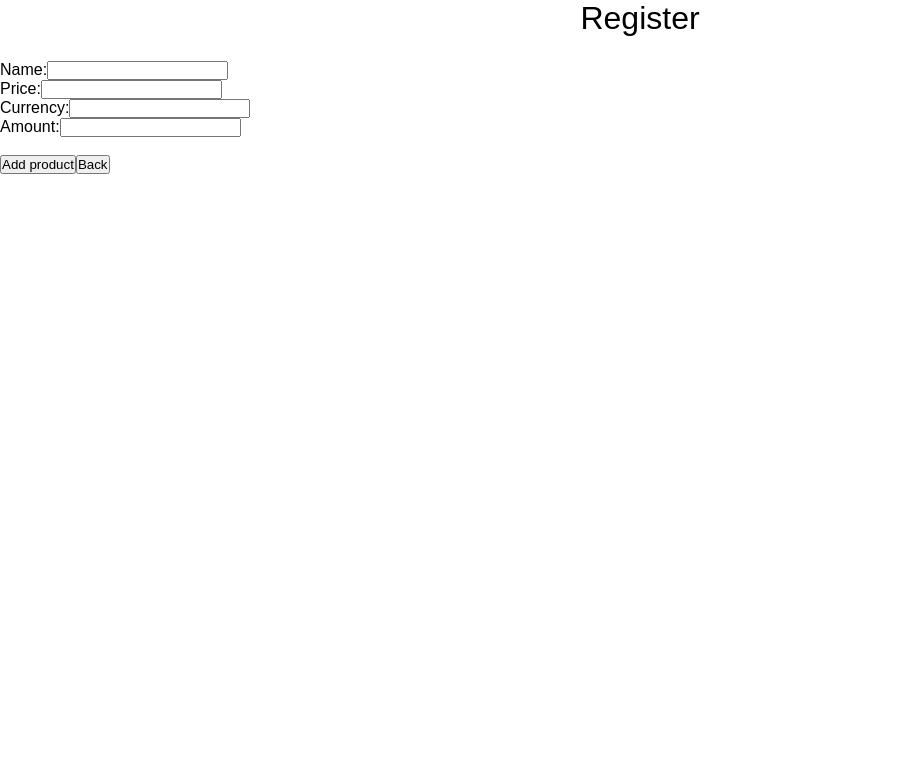
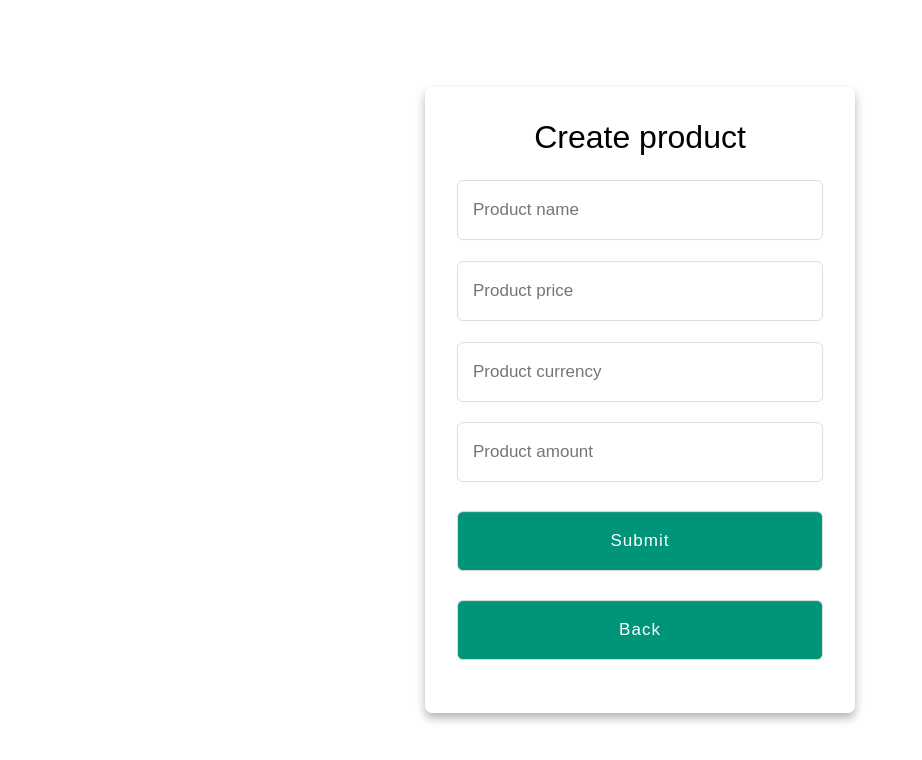
Before and after one commit to wildbohana/drs_projekat, a React (Create React App) app in the folder ui/: page /addProduct in a window 1280 px wide. Shown: the top 760 px of the page, without its empty margins (0-922 px from the left). Built offline with nearby package versions, Linux system fonts and the light colour scheme.

Commit message:
zavrsen front za producte

```diff
--- a/ui/src/Components/AddProduct.jsx
+++ b/ui/src/Components/AddProduct.jsx
@@ -8,7 +8,6 @@ export const AddProduct = () => {
     const [currency, setCurrency] = useState('');
     const [amount, setAmount] = useState('');
     const [errorMessage, setErrorMessage] = useState('');
-    const [successMessage, setSuccessMessage] = useState('');
 
     const navigate = useNavigate();
 
@@ -23,13 +22,10 @@ export const AddProduct = () => {
 
             const successMessage = response.data;
             console.log(successMessage);
-
             setErrorMessage('');
-            setSuccessMessage(successMessage);
 
         } catch (error) {
             console.error('Adding product failed:', error.response ? error.response.data : error.message);
-            setSuccessMessage('');
             setErrorMessage('Adding product failed. Please check your details and try again.');
         }
     };
@@ -43,26 +39,27 @@ export const AddProduct = () => {
     };
 
     return (
-        <div>
-            <h1>Register</h1>
-            <label>Name:</label>
-            <input type="text" value={name} onChange={(e) => setName(e.target.value)} />
-            <br />
-            <label>Price:</label>
-            <input type="number" value={price} onChange={(e) => setPrice(e.target.value)} />
-            <br />
-            <label>Currency:</label>
-            <input type="text" value={currency} onChange={(e) => setCurrency(e.target.value)} />
-            <br />
-            <label>Amount:</label>
-            <input type="number" value={amount} onChange={(e) => setAmount(e.target.value)} />
-            <br />
-            <br />
-            <button onClick={() => { handleAddProduct(); handleAddProductClick(); }}>Add product</button>
-
-            {successMessage && <p style={{ color: 'green' }} > {successMessage}</p>}
-            {errorMessage && <p style={{ color: 'red' }} > {errorMessage}</p>}
-            <button onClick={handleBackClick}>Back</button>
+        <div className='container'>
+            <div className='product form'>
+                <h1>Create product</h1>
+                <input type="text" placeholder="Product name" className="form-input" value={name} onChange={(e) => setName(e.target.value)} />
+                <input type="number" placeholder='Product price' className="form-input" value={price} onChange={(e) => setPrice(e.target.value)} />
+                <input type="text" placeholder='Product currency' className="form-input" value={currency} onChange={(e) => setCurrency(e.target.value)} />
+                <input type="number" placeholder='Product amount' className="form-input" value={amount} onChange={(e) => setAmount(e.target.value)} />
+                <button className='button' onClick={(e) => {
+                    e.preventDefault();
+                    if (name.trim() === '' || price.trim() === '' || currency.trim() === '' || amount.trim() === '') {
+                        setErrorMessage('Please fill input fields!');
+                    } else {
+                        handleAddProduct();
+                        handleAddProductClick();
+                        window.alert('Successfully created product');
+                        setErrorMessage('');
+                    }
+                }}>Submit</button>
+                <button className='button' onClick={handleBackClick}>Back</button>
+                {errorMessage && <p style={{ color: 'red', textAlign: 'center', marginBottom: 20 }} > {errorMessage}</p>}
+            </div>
         </div>
     );
 };
--- /dev/null
+++ b/ui/src/Components/Home.css
@@ -0,0 +1,51 @@
+.homeContainer {
+    margin: 20px;
+
+}
+
+.productTable {
+    width: 100%;
+    border-collapse: collapse;
+    margin-bottom: 20px;
+}
+
+.productTable th,
+.productTable td {
+    border: 1px solid #ddd;
+    padding: 10px;
+    text-align: left;
+    width: auto;
+}
+
+.productTable th {
+    background-color: #f2f2f2;
+}
+
+.homeButton {
+    color: #fff;
+    background: #009579;
+    font-size: 1.2rem;
+    font-weight: 500;
+    letter-spacing: 1px;
+    cursor: pointer;
+    margin-top: 1.7rem;
+    height: 50px;
+    width: 100;
+    padding: 0 15px;
+    font-size: 17px;
+    margin-top: 0.5rem;
+    margin-bottom: 1.3rem;
+    border: 1px solid #ddd;
+    border-radius: 6px;
+    outline: none;
+    margin: 10px;
+}
+
+.divHomeButtons {
+    text-align: center;
+}
+
+.changeAmountButton {
+    font-size: 1rem;
+
+}
--- a/ui/src/Components/Home.jsx
+++ b/ui/src/Components/Home.jsx
@@ -1,22 +1,21 @@
 import React, { useEffect, useState } from 'react';
 import { useNavigate } from 'react-router-dom';
 import axios from 'axios';
+import './Home.css'
 
 export const Home = () => {
     const [products, setProducts] = useState([]);
     const [error, setError] = useState('');
-    const [productId] = useState(1);
 
     const navigate = useNavigate();
 
     useEffect(() => {
         const fetchProducts = async () => {
             try {
-                const response = await axios.get(`/getProduct/${productId}`);
+                const response = await axios.get('/getAllProducts');
 
-                if (response.data && typeof response.data === 'object') {
-
-                    setProducts([response.data]);
+                if (response.data && Array.isArray(response.data)) {
+                    setProducts(response.data);
                     setError('');
                 } else {
                     setError('Invalid response format. Please try again later.');
@@ -27,38 +26,77 @@ export const Home = () => {
             }
         };
         fetchProducts();
-    }, [productId]);
+    }, []);
     const handleNewProduct = () => {
         navigate('/addProduct');
     }
 
+    const handleLogout = async () => {
+        try {
+            const userToken = localStorage.getItem('userToken');
+
+            if (!userToken) {
+                console.log('User token not found!');
+                return;
+            }
+
+            await axios.post(`/logout/${userToken}`);
+            localStorage.removeItem('userToken');
+            navigate('/');
+        } catch (error) {
+            console.error('Error during logout: ', error.response ? error.response.data : error.message);
+            setError('ErrorDuring logout. Please try again later');
+        }
+    }
+
+    const handleAmountChange = async (productId, newAmount) => {
+        try {
+            const response = await axios.patch(`/changeAmount/${productId}`, {
+                amount: newAmount
+            });
+            console.log(response.data);
+            setProducts(prevProducts => prevProducts.map(product => product.id === productId ? { ...product, amount: newAmount } : product));
+            setError('');
+        } catch (error) {
+            console.error('Error updationg product amount:', error.response ? error.response.data : error.message);
+            setError('Error during update amount');
+        }
+    };
 
     return (
-        <div>
-            <h2>Product List</h2>
-            <table border="1">
+        <div className="homeContainer">
+
+            <table className='productTable'>
                 <thead>
                     <tr>
-                        <th>ID</th>
                         <th>Name</th>
                         <th>Price</th>
                         <th>Currency</th>
+                        <th>Amount</th>
                     </tr>
                 </thead>
                 <tbody>
                     {products.map(product => (
                         <tr key={product.id}>
-                            <td>{product.id}</td>
                             <td>{product.name}</td>
                             <td>{product.price}</td>
                             <td>{product.currency}</td>
+                            <td>
+                                <input style={{ width: 100 }}
+                                    type="number"
+                                    value={product.amount}
+                                    onChange={(e) => handleAmountChange(product.id, e.target.value)}
+                                />
+                            </td>
                         </tr>
                     ))}
                 </tbody>
             </table>
-            {error && <p>{error}</p>}
-            <button onClick={handleNewProduct}>Add new product</button>
+            {error && <p style={{ color: 'red', marginBottom: 20 }}>{error}</p>}
+            <div className='divHomeButtons'>
+                <button className='homeButton' onClick={handleNewProduct}>Add new</button>
+                <button className='homeButton' onClick={handleLogout}>Logout</button>
+            </div>
         </div>
-
     );
 };
--- a/ui/src/Components/Login.jsx
+++ b/ui/src/Components/Login.jsx
@@ -17,10 +17,11 @@ export const Login = () => {
             });
 
             const { token } = response.data;
-            console.log('Token', token);
+            localStorage.setItem('userToken', token);
+
             setErrorMessage('');
             handleLoginSuccessfulClick();
-
+            window.alert('Login successful!');
         } catch (error) {
             console.error('Login failed:', error.response ? error.response.data : error.message);
             setErrorMessage('Login failed. Please check your credentials.');
--- a/ui/src/Components/Register.jsx
+++ b/ui/src/Components/Register.jsx
@@ -32,15 +32,16 @@ export const Register = () => {
             console.log(successMessage);
 
             setErrorMessage('');
-
+            window.alert('Registration successful!');
         } catch (error) {
             console.error('Registration failed:', error.response ? error.response.data : error.message);
             setErrorMessage('Registration failed. Please check your details and try again.');
         }
     };
 
+
     const handleRegisterClick = () => {
-        navigate('/home');
+        navigate('/');
     }
 
     return (
```
